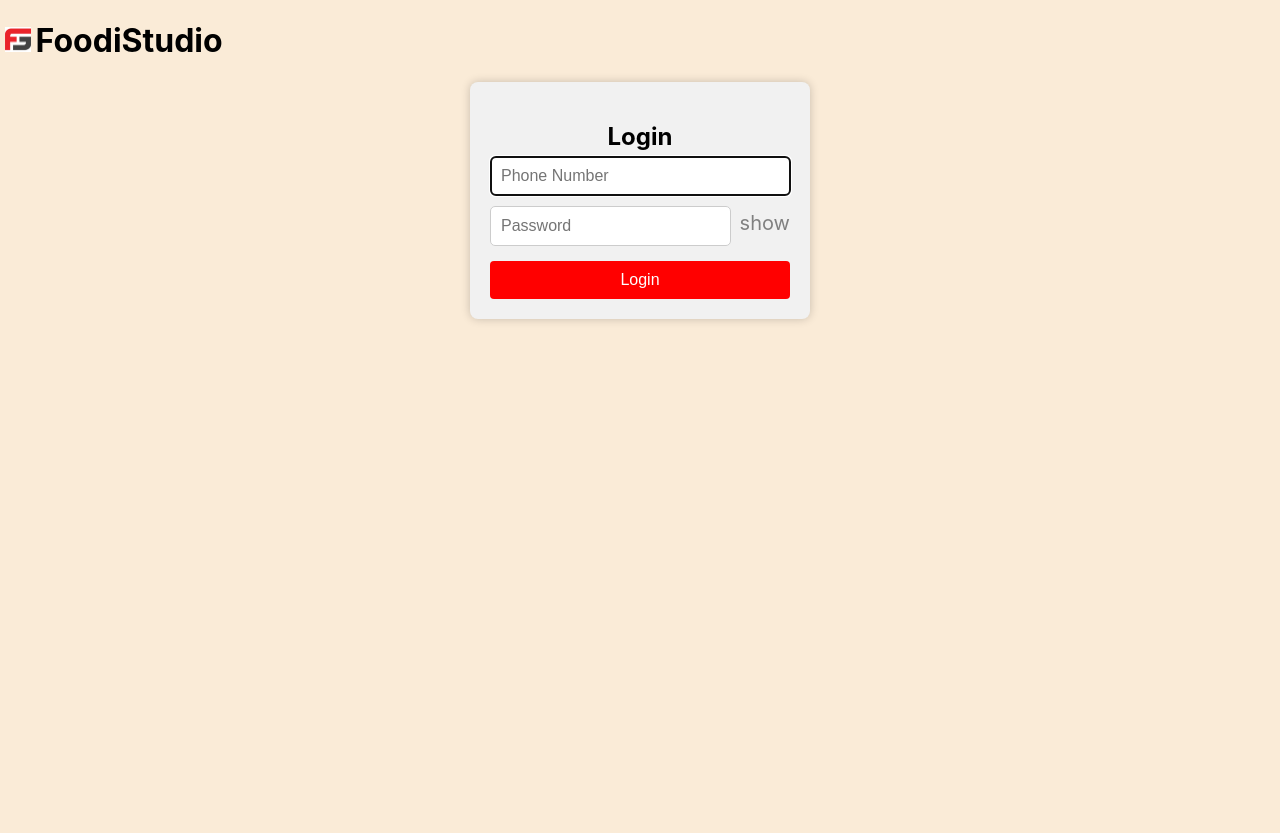
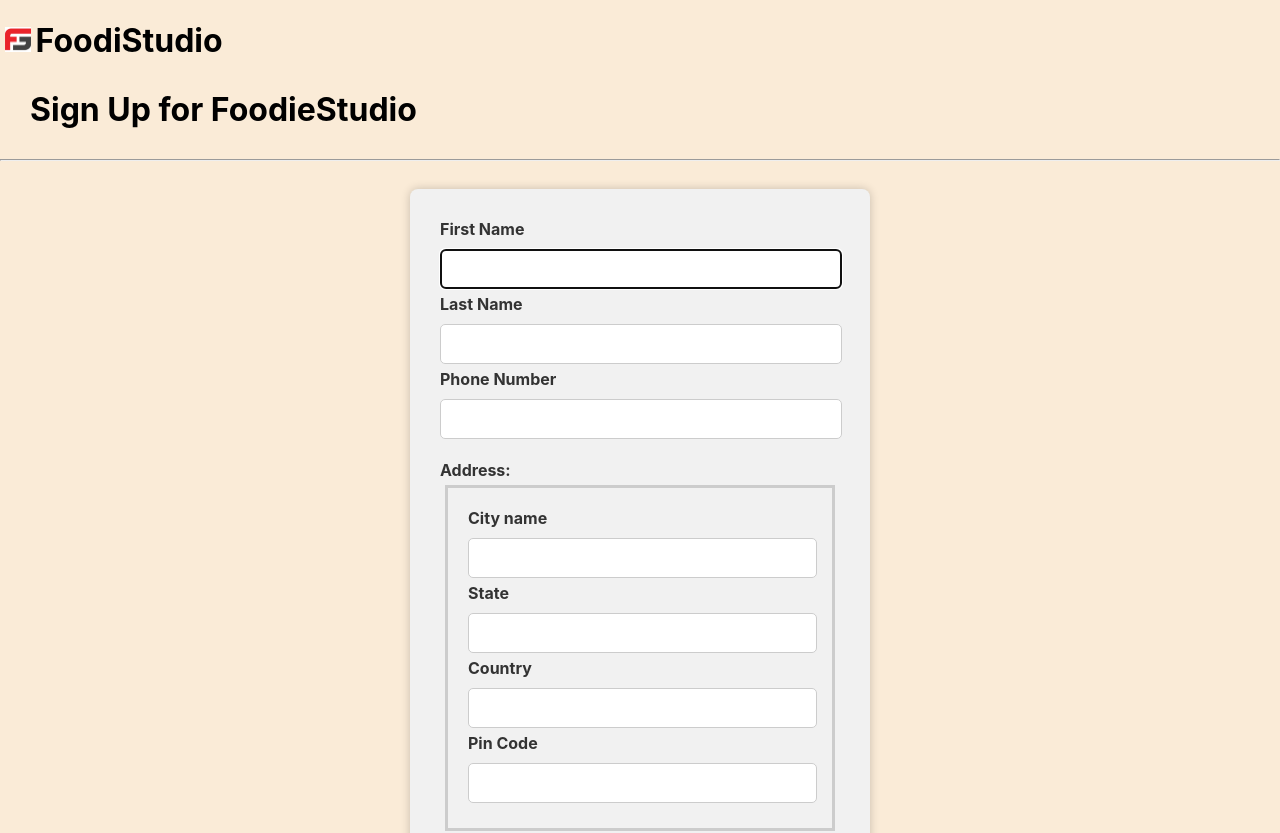
Before and after one commit to kunal23kmr/FoodieStudio, a React (Create React App) app: page / in a window 1280 px wide. Shown: the top 833 px of the page. Before the commit the page ends 800 px from the top, so only its background shows below. Built offline with nearby package versions, Linux system fonts and the light colour scheme.

Commit message:
Signup 1.1

```diff
--- a/src/App.js
+++ b/src/App.js
@@ -14,11 +14,11 @@ function App() {
       <img className='logo' src='logo.jpg' alt='Logo image'/>
         FoodiStudio</h1>
       {/* <Home /> */}
-      <Login />
-      {/* <Signup />
-      <Blog />
-      <Contact />
-      <About /> */}
+      {/* <Login /> */}
+       <Signup />
+      {/* <Blog /> */}
+      {/* <Contact /> */}
+      {/* <About />  */}
     </>
   );
 }
--- a/src/components/Signup.css
+++ b/src/components/Signup.css
@@ -1,15 +1,24 @@
 .signup {
     display: flex;
     flex-direction: column;
-    align-items: center;
+    /* align-items: center; */
     background-color: rgb(241, 241, 241);
     width: 400px;
     margin: 0 auto;
-    padding: 20px;
+    padding: 30px;
+    overflow: visible;
     border-radius: 8px;
     box-shadow: 0px 0px 10px rgba(0, 0, 0, 0.2);
+    margin-bottom: 40px;
 }
-
+.address{
+    margin: 5px;
+    padding: 20px;
+    border: #ccc solid;
+}
+#title{
+    margin: 30px;
+}
 .signup h1 {
     font-size: 24px;
     margin-bottom: 20px;
@@ -17,11 +26,13 @@
 }
 
 .form-group {
-    margin-bottom: 20px;
+    /* margin-bottom: 20px; */
+    width: 95%;
+    margin: 0;
     text-align: left;
 }
 
-label {
+label,p {
     display: block;
     font-weight: bold;
     margin-bottom: 5px;
@@ -50,5 +61,8 @@ button {
 
 button:hover {
     background-color: darkred;
-    /* Gray color */
 }
+
+button{
+    margin-top: 10px;
+}
--- a/src/components/Signup.jsx
+++ b/src/components/Signup.jsx
@@ -2,9 +2,15 @@ import React, { useState } from 'react';
 import './Signup.css'
 function Signup() {
     const [formData, setFormData] = useState({
-        name: '',
-        email: '',
+        fname: '',
+        lname: '',
+        phone: '',
+        city: '',
+        state: '',
+        country: '',
+        pincode: '',
         password: '',
+
     });
 
     const handleChange = (e) => {
@@ -20,31 +26,99 @@ function Signup() {
     };
 
     return (
+        <>
+            <h1 id='title'>Sign Up for FoodieStudio</h1>
+            <b><hr></hr></b>
+            <br/>
             <div className="signup">
-            <h1>Sign Up for Food Delivery</h1>
                 <form onSubmit={handleSubmit}>
                     <div className="form-group">
-                    <label htmlFor="name">Name</label>
+                        <label htmlFor="fname">First Name</label>
                         <input
                             type="text"
-                        id="name"
-                        name="name"
-                        value={formData.name}
+                            id="fname"
+                            name="fname"
+                            value={formData.fname}
+                            onChange={handleChange}
+                            required
+                            autoFocus
+                        />
+                    </div>
+                    <div className="form-group">
+                        <label htmlFor="lname">Last Name</label>
+                        <input
+                            type="text"
+                            id="lname"
+                            name="lname"
+                            value={formData.lname}
                             onChange={handleChange}
                             required
                         />
                     </div>
 
                     <div className="form-group">
-                    <label htmlFor="email">Email</label>
+                        <label htmlFor="phone">Phone Number</label>
                         <input
-                        type="email"
-                        id="email"
-                        name="email"
-                        value={formData.email}
+                            type="number"
+                            id="phone"
+                            name="phone"
+                            value={formData.phone}
                             onChange={handleChange}
                             required
                         />
+                    </div>
+
+                    <p>Address:</p>
+                    {/* <hr></hr> */}
+                    <div className="address">
+
+                        <div className="form-group">
+                            <label htmlFor="city">City name</label>
+                            <input
+                                type="text"
+                                id="city"
+                                name="city"
+                                value={formData.city}
+                                onChange={handleChange}
+                                required
+                            />
+                        </div>
+
+                        <div className="form-group">
+                            <label htmlFor="state">State</label>
+                            <input
+                                type="text"
+                                id="state"
+                                name="state"
+                                value={formData.state}
+                                onChange={handleChange}
+                                required
+                            />
+                        </div>
+
+                        <div className="form-group">
+                            <label htmlFor="country">Country</label>
+                            <input
+                                type="text"
+                                id="country"
+                                name="country"
+                                value={formData.country}
+                                onChange={handleChange}
+                                required
+                            />
+                        </div>
+                        <div className="form-group">
+                            <label htmlFor="pincode">Pin Code</label>
+                            <input
+                                type="number"
+                                id="pincode"
+                                name="pincode"
+                                value={formData.pincode}
+                                onChange={handleChange}
+                                required
+                            />
+                        </div>
+
                     </div>
 
                     <div className="form-group">
@@ -62,7 +136,7 @@ function Signup() {
                     <button type="submit">Sign Up</button>
                 </form>
             </div>
-    );
+        </>);
 }
 
 export default Signup;
```
Lines whose indentation alone changed are shown as unchanged.
